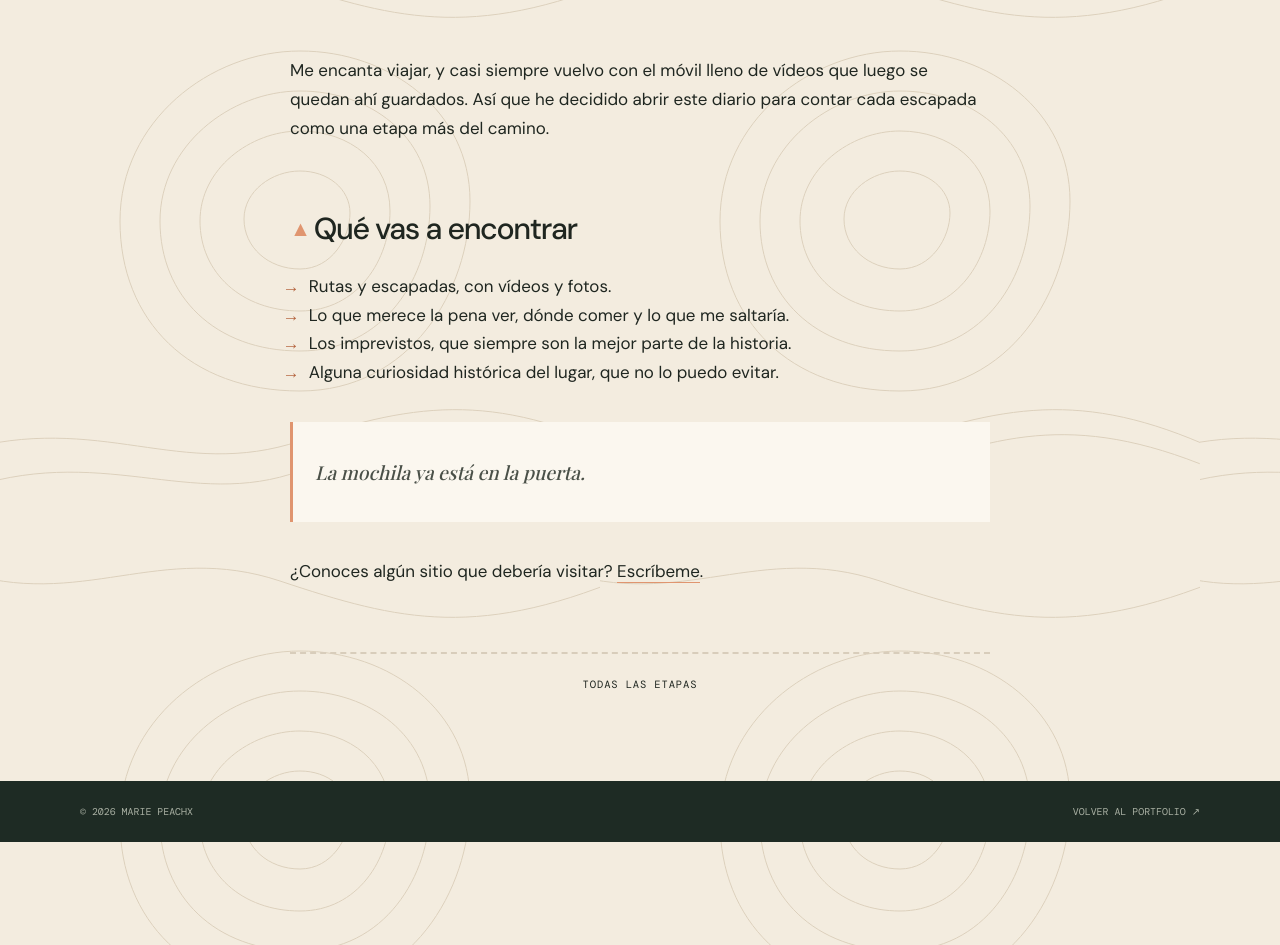
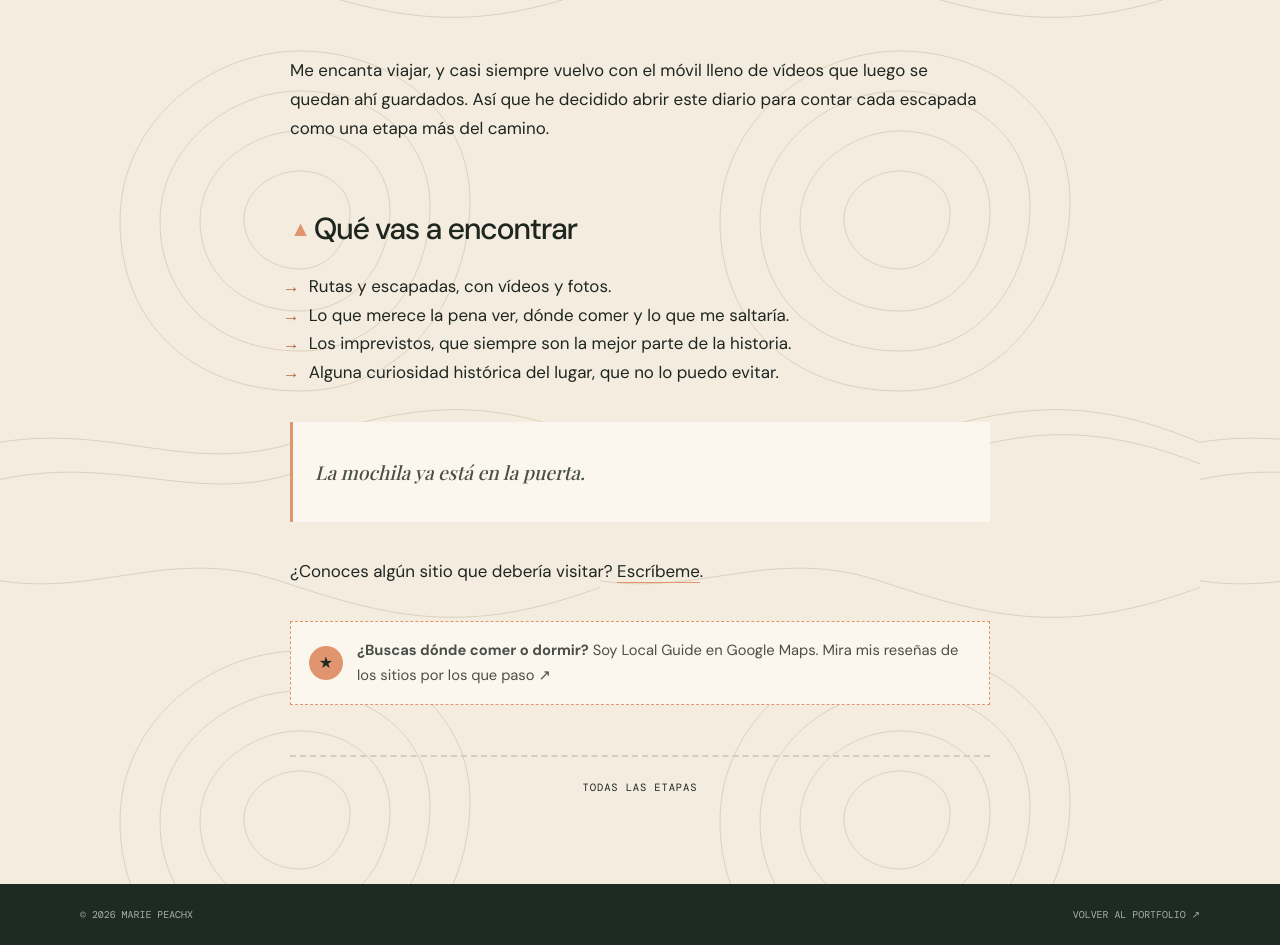
Before and after one commit to MariePeachx/Personal-creative-portfolio-Marie-Peachx, a Jekyll site: the page built from _posts/2026-11-11-bienvenida.md, in a window 1280 px wide. Shown: the part 669-1614 px from the top of the page. Built offline with Jekyll 4.4.1, drawn with Linux system fonts in a browser that asks for light colours; some web fonts are replaced.

Commit message:
Enlazar perfil de Local Guide en Google Maps
Co-Authored-By: Claude Opus 5.5 <noreply@anthropic.com>

```diff
--- a/_layouts/post.html
+++ b/_layouts/post.html
@@ -16,6 +16,7 @@ layout: blog
  <div class="post-body wrap">
   {% if page.video %}<div class="post-video{% if page.video_vertical %} vertical{% endif %}"><iframe src="https://www.youtube-nocookie.com/embed/{{ page.video }}?rel=0" title="{{ page.title | escape }}" loading="lazy" allow="encrypted-media; picture-in-picture; fullscreen" allowfullscreen></iframe></div>{% endif %}
   {{ content }}
+  <a class="guide-box" href="https://www.google.com/maps/contrib/108247171494160308205/reviews" target="_blank" rel="noopener noreferrer"><span class="guide-star" aria-hidden="true">★</span><span><b>¿Buscas dónde comer o dormir?</b> Soy Local Guide en Google Maps. Mira mis reseñas de los sitios por los que paso ↗</span></a>
  </div>
  <nav class="post-nav wrap">
   {% if page.previous %}<a href="{{ page.previous.url }}">← {{ page.previous.title }}</a>{% else %}<span></span>{% endif %}
--- a/assets/blog.css
+++ b/assets/blog.css
@@ -64,6 +64,15 @@ em{font-family:var(--serif);font-weight:500;color:var(--peach);font-style:italic
 .site-footer{background:var(--forest);color:#a9b0a3}.site-footer .wrap{padding:24px 0;font:.62rem var(--mono);display:flex;justify-content:space-between;gap:10px}
 .site-footer a:hover{color:var(--peach)}
 
+/* Local Guide */
+.hero-actions{display:flex;align-items:center;gap:28px;flex-wrap:wrap;margin-top:34px}.hero-actions .scroll-hint{margin-top:0}
+.guide-badge{display:inline-flex;align-items:center;gap:12px;padding:9px 16px 9px 10px;border:1px solid #e8d9bf66;border-radius:40px;background:#141b1666;backdrop-filter:blur(6px);font-size:.85rem;color:#f3ecdf;transition:.2s}
+.guide-badge:hover{border-color:var(--peach);background:#141b16aa}
+.guide-badge small{display:block;font:.58rem var(--mono);letter-spacing:.12em;text-transform:uppercase;color:var(--peach)}
+.guide-star{display:grid;place-items:center;width:34px;height:34px;border-radius:50%;background:var(--peach);color:var(--forest);font-size:1rem;flex:none}
+.guide-box{display:flex;align-items:center;gap:14px;margin:2.4em 0 0;padding:16px 18px;background:var(--white);border:1px dashed var(--peach);font-size:.92rem;color:#4a5048;border-bottom:1px dashed var(--peach)!important}
+.guide-box:hover{border-style:solid!important}
+
 @media(max-width:900px){.posts{grid-template-columns:1fr 1fr}.compass{width:80px;height:80px}}
 @media(max-width:600px){.wrap{width:calc(100% - 32px)}.posts{grid-template-columns:1fr}.site-header nav{gap:14px;font-size:.74rem}.compass{display:none}.blog-hero{min-height:80vh}.blog-hero .wrap{padding:120px 0 50px}.site-footer .wrap{flex-direction:column}}
 @media(prefers-reduced-motion:reduce){.compass{animation:none}.card,.card:hover{transition:none}}
--- a/blog/index.html
+++ b/blog/index.html
@@ -7,7 +7,7 @@ description: Diario de aventuras de Marie Peachx. Rutas, sitios que me han sorpr
   <div class="kicker"><span>Diario de viaje</span><span>Rumbo: donde sea</span><span>{{ site.posts.size }} {% if site.posts.size == 1 %}etapa{% else %}etapas{% endif %}</span></div>
   <h1>Diario de <em>aventuras.</em></h1>
   <p>Me encanta viajar y perderme un poco por el camino. Aquí cuento las rutas, los sitios que me han sorprendido y algún que otro imprevisto.</p>
-  <a class="scroll-hint" href="#ruta">Empieza la ruta</a>
+  <div class="hero-actions"><a class="scroll-hint" href="#ruta">Empieza la ruta</a><a class="guide-badge" href="https://www.google.com/maps/contrib/108247171494160308205/reviews" target="_blank" rel="noopener noreferrer"><span class="guide-star" aria-hidden="true">★</span><span><b>Local Guide</b> en Google Maps<small>Ver mis reseñas ↗</small></span></a></div>
  </div>
  <svg class="compass" viewBox="0 0 100 100" aria-hidden="true" fill="none" stroke="#e8d9bf" stroke-width="1.2">
   <circle cx="50" cy="50" r="46"/><circle cx="50" cy="50" r="38" stroke-dasharray="2 4"/>
--- a/index.html
+++ b/index.html
@@ -177,7 +177,7 @@ section{padding:92px 0;border-bottom:1px solid var(--line)}
   <div class="reveal"><img class="about-portrait" src="assets/marie-portrait.jpg" alt="Retrato de Marie Peachx" width="350" height="437" loading="lazy"></div>
   <div class="about-copy reveal">
    <p data-i18n="about.p1">Me gusta contar cosas con vídeo. Disfruto de todo el proceso: desde que se me ocurre la idea hasta que exporto el montaje final.</p>
-   <p data-i18n="about.travel">Y me encanta viajar. Casi siempre vuelvo con el móvil lleno de vídeos, así que he empezado un <a href="/blog/" style="border-bottom:1px solid var(--peach)">blog de viajes</a> donde cuento los sitios que visito.</p>
+   <p data-i18n="about.travel">Y me encanta viajar. Casi siempre vuelvo con el móvil lleno de vídeos, así que he empezado un <a href="/blog/" style="border-bottom:1px solid var(--peach)">blog de viajes</a> donde cuento los sitios que visito. También soy <a href="https://www.google.com/maps/contrib/108247171494160308205/reviews" target="_blank" rel="noopener noreferrer" style="border-bottom:1px solid var(--peach)">Local Guide en Google Maps</a> y dejo reseñas de los sitios por los que paso.</p>
    <p data-i18n="about.p2">Estudié dos ciclos de grado superior del ámbito sanitario, Laboratorio Clínico y Anatomía Patológica. De ahí me viene la costumbre de documentarme bien y el interés por la ciencia y la tecnología.</p>
    <div class="note" data-i18n="about.note">Aquí encontrarás proyectos míos, colaboraciones y alguna cosa que todavía está en marcha (en ese caso lo indico).</div>
   </div>
@@ -234,6 +234,7 @@ section{padding:92px 0;border-bottom:1px solid var(--line)}
   <a href="https://www.instagram.com/mariepeachx/" target="_blank" rel="noopener noreferrer"><span>Instagram · @mariepeachx</span><span>↗</span></a>
   <a href="https://www.youtube.com/channel/UCHzE-9M0bbHYNCtyb7x10KA" target="_blank" rel="noopener noreferrer"><span>YouTube · Marie Peachx</span><span>↗</span></a>
   <a href="https://www.youtube.com/@Meritamenhistoria" target="_blank" rel="noopener noreferrer"><span>YouTube · Meritamen</span><span>↗</span></a>
+  <a href="https://www.google.com/maps/contrib/108247171494160308205/reviews" target="_blank" rel="noopener noreferrer"><span>Google Maps · Local Guide</span><span>↗</span></a>
  </div></div>
 </div></div></section>
 </main>
@@ -254,7 +255,7 @@ const EN={
  'stat.views':'views on Meritamen','stat.channels':'YouTube channels','stat.langs':'working languages',
  'about.kicker':'01 / ABOUT ME','about.title':'A bit <em>about me.</em>',
  'about.p1':'I like telling things through video. I enjoy the whole process, from the moment I get an idea to exporting the final edit.',
- 'about.travel':'And I love travelling. I usually come back with my phone full of videos, so I’ve started a <a href="/blog/" style="border-bottom:1px solid var(--peach)">travel blog</a> where I write about the places I visit.',
+ 'about.travel':'And I love travelling. I usually come back with my phone full of videos, so I’ve started a <a href="/blog/" style="border-bottom:1px solid var(--peach)">travel blog</a> where I write about the places I visit. I’m also a <a href=\"https://www.google.com/maps/contrib/108247171494160308205/reviews\" target=\"_blank\" rel=\"noopener noreferrer\" style=\"border-bottom:1px solid var(--peach)\">Local Guide on Google Maps</a>, where I review the places I visit.',
  'about.p2':'I studied two higher vocational courses in healthcare: Clinical Laboratory and Pathological Anatomy. That’s where my habit of researching properly comes from, along with my interest in science and technology.',
  'about.note':'Here you’ll find my own projects, collaborations, and a few things still in progress (I say so when that’s the case).',
  'work.kicker':'02 / VIDEOS','work.title':'Some <em>shorts.</em>',
```
